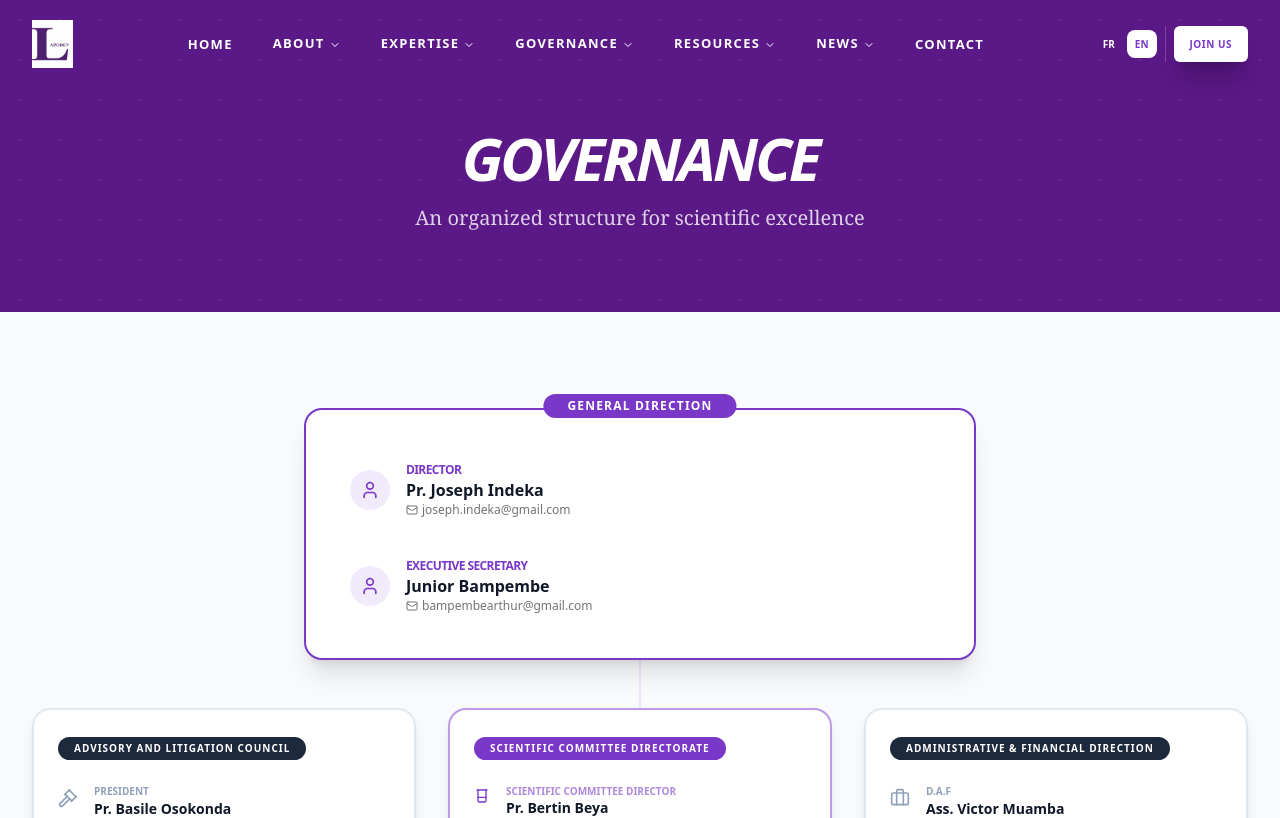
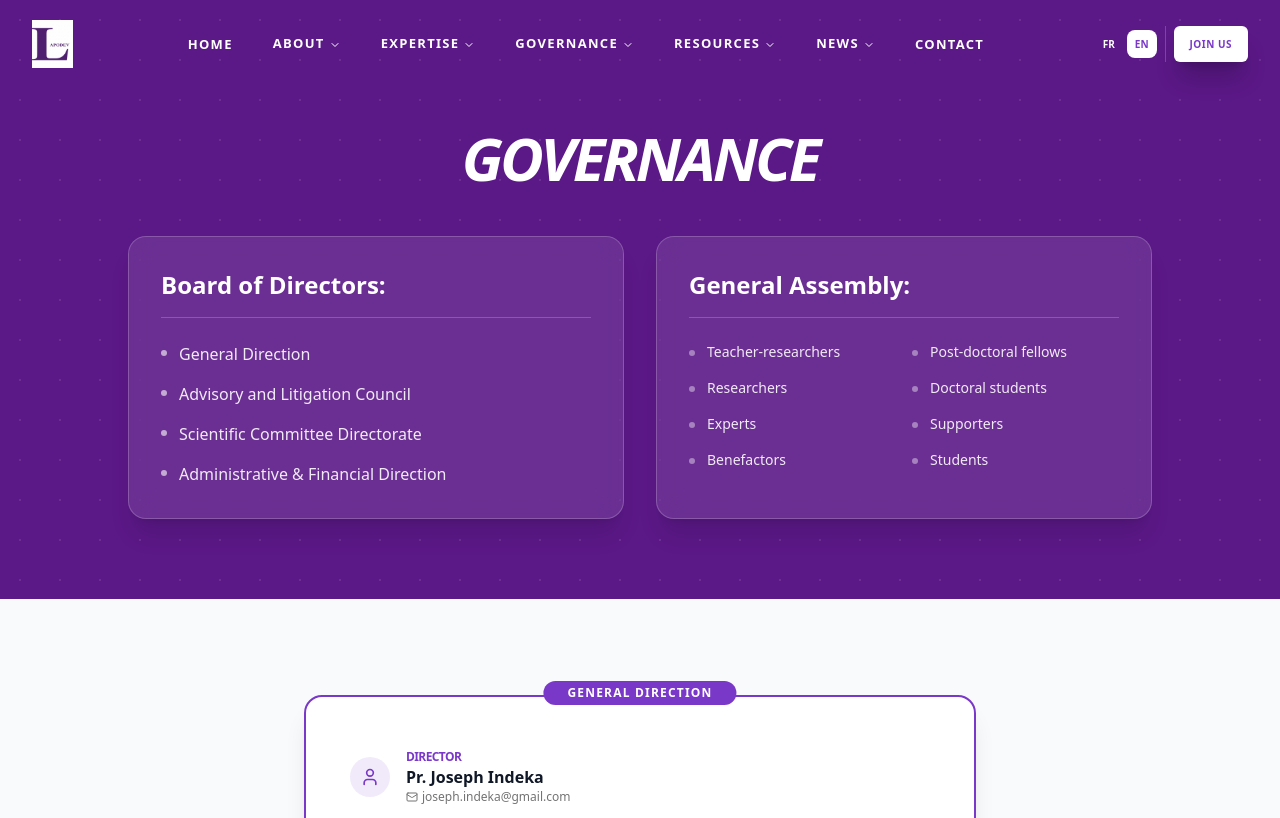
Before and after one commit to Saint-Dan-Alex/lapodev-frontend, a Next.js app: page /en/governance in a window 1280 px wide. Shown: the top 818 px of the page. Built offline with nearby package versions, Linux system fonts and the light colour scheme.

Commit message:
correction

```diff
--- a/messages/en.json
+++ b/messages/en.json
@@ -127,7 +127,26 @@
     },
     "GovernancePage": {
         "title": "Governance",
-        "subtitle": "An organized structure for scientific excellence",
+        "organigram": {
+            "board_of_directors": "Board of Directors:",
+            "bod_items": [
+                "General Direction",
+                "Advisory and Litigation Council",
+                "Scientific Committee Directorate",
+                "Administrative & Financial Direction"
+            ],
+            "general_assembly": "General Assembly:",
+            "ga_items": [
+                "Teacher-researchers",
+                "Post-doctoral fellows",
+                "Researchers",
+                "Doctoral students",
+                "Experts",
+                "Supporters",
+                "Benefactors",
+                "Students"
+            ]
+        },
         "general_direction": {
             "title": "General Direction",
             "director": "Director",
--- a/messages/fr.json
+++ b/messages/fr.json
@@ -127,7 +127,26 @@
     },
     "GovernancePage": {
         "title": "Gouvernance",
-        "subtitle": "Une structure organisée pour l'excellence scientifique",
+        "organigram": {
+            "board_of_directors": "Conseil d'Administration :",
+            "bod_items": [
+                "Direction Générale",
+                "Conseil des Sages & des Contentieux",
+                "Direction du Comité Scientifique",
+                "Direction Administrative & Financière"
+            ],
+            "general_assembly": "Assemblée Générale :",
+            "ga_items": [
+                "Enseignant-e-s- chercheurs- euses",
+                "Post-doctorant-e-s",
+                "Chercheuses & chercheurs",
+                "Doctorant-e-s",
+                "Expert-e-s",
+                "Sympathisant-e-s",
+                "Bienfaitrices & bienfaiteurs",
+                "Etudiant-e-s"
+            ]
+        },
         "general_direction": {
             "title": "Direction Générale",
             "director": "Directeur",
--- a/src/app/[locale]/governance/page.tsx
+++ b/src/app/[locale]/governance/page.tsx
@@ -25,12 +25,41 @@ export default function GovernancePage() {
             <section className="relative pt-32 pb-20 bg-[#5b1887] text-white overflow-hidden">
                 <div className="absolute inset-0 opacity-10" style={{ backgroundImage: 'radial-gradient(#ffffff 1px, transparent 1px)', backgroundSize: '40px 40px' }}></div>
                 <div className="container mx-auto px-4 md:px-8 relative z-10 text-center">
-                    <h1 className="text-3xl md:text-4xl lg:text-6xl font-black mb-4 tracking-tighter uppercase italic">
+                    <h1 className="text-3xl md:text-4xl lg:text-6xl font-black mb-12 tracking-tighter uppercase italic">
                         {t('title')}
                     </h1>
-                    <p className="text-base md:text-lg lg:text-xl font-serif font-light text-white/80 max-w-2xl mx-auto">
-                        {t('subtitle')}
-                    </p>
+
+                    <div className="grid md:grid-cols-2 gap-8 max-w-5xl mx-auto text-left mt-8">
+                        {/* Conseil d'Administration */}
+                        <div className="bg-white/10 backdrop-blur-md border border-white/20 rounded-2xl p-6 md:p-8 shadow-xl">
+                            <h2 className="text-xl md:text-2xl font-bold mb-6 text-white border-b border-white/20 pb-4">
+                                {t('organigram.board_of_directors')}
+                            </h2>
+                            <ul className="space-y-4">
+                                {t.raw('organigram.bod_items').map((item: string, idx: number) => (
+                                    <li key={idx} className="flex items-start gap-3 text-white/90">
+                                        <span className="mt-2 h-1.5 w-1.5 rounded-full bg-white/60 shrink-0"></span>
+                                        <span className="text-sm md:text-base font-medium">{item}</span>
+                                    </li>
+                                ))}
+                            </ul>
+                        </div>
+
+                        {/* Assemblée Générale */}
+                        <div className="bg-white/10 backdrop-blur-md border border-white/20 rounded-2xl p-6 md:p-8 shadow-xl">
+                            <h2 className="text-xl md:text-2xl font-bold mb-6 text-white border-b border-white/20 pb-4">
+                                {t('organigram.general_assembly')}
+                            </h2>
+                            <ul className="grid grid-cols-1 sm:grid-cols-2 gap-4">
+                                {t.raw('organigram.ga_items').map((item: string, idx: number) => (
+                                    <li key={idx} className="flex items-start gap-3 text-white/90">
+                                        <span className="mt-2 h-1.5 w-1.5 rounded-full bg-white/40 shrink-0"></span>
+                                        <span className="text-sm">{item}</span>
+                                    </li>
+                                ))}
+                            </ul>
+                        </div>
+                    </div>
                 </div>
             </section>
 
```
Also changed, not shown: public/UNIKIN.png.webp (added).
